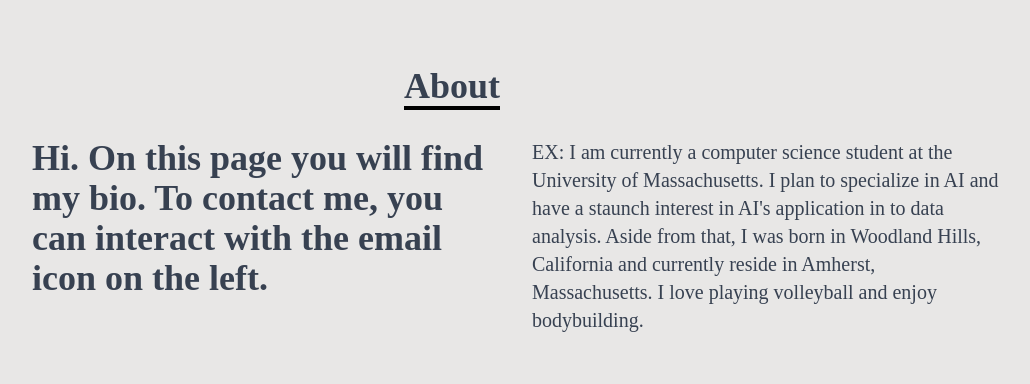
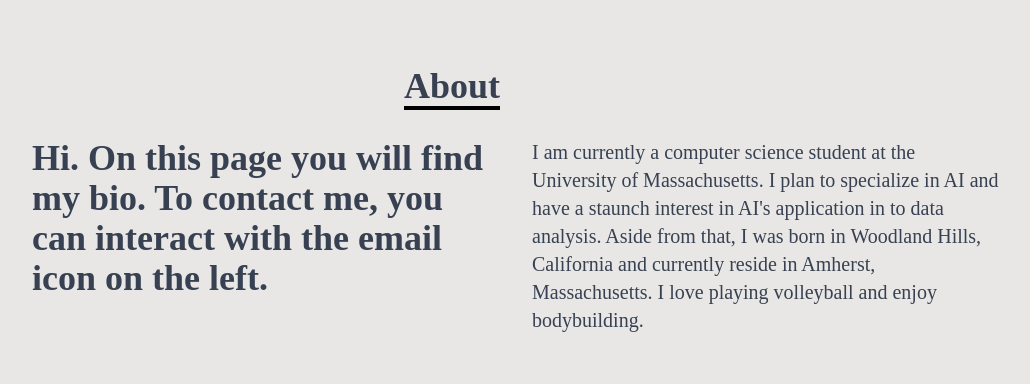
Before and after one commit to eq-ani/portfolio, a React (Create React App) app: page / in a window 1280 px wide. Shown: the part 1000-1384 px from the top of the page, without its empty margins (124-1154 px from the left). Built offline with nearby package versions, Linux system fonts and the light colour scheme.

Commit message:
Update About.jsx

```diff
--- a/src/comps/About.jsx
+++ b/src/comps/About.jsx
@@ -22,7 +22,7 @@ const About = () => {
                     </div>
                     <div className='text-xl'>
                         <p>
-                        EX: I am currently a computer science student at the University of Massachusetts.
+                        I am currently a computer science student at the University of Massachusetts.
                         I plan to specialize in AI and have a staunch interest in AI's application in
                         to data analysis. Aside from that, I was born in Woodland Hills, California and
                         currently reside in Amherst, Massachusetts. I love playing volleyball and enjoy bodybuilding.
```
